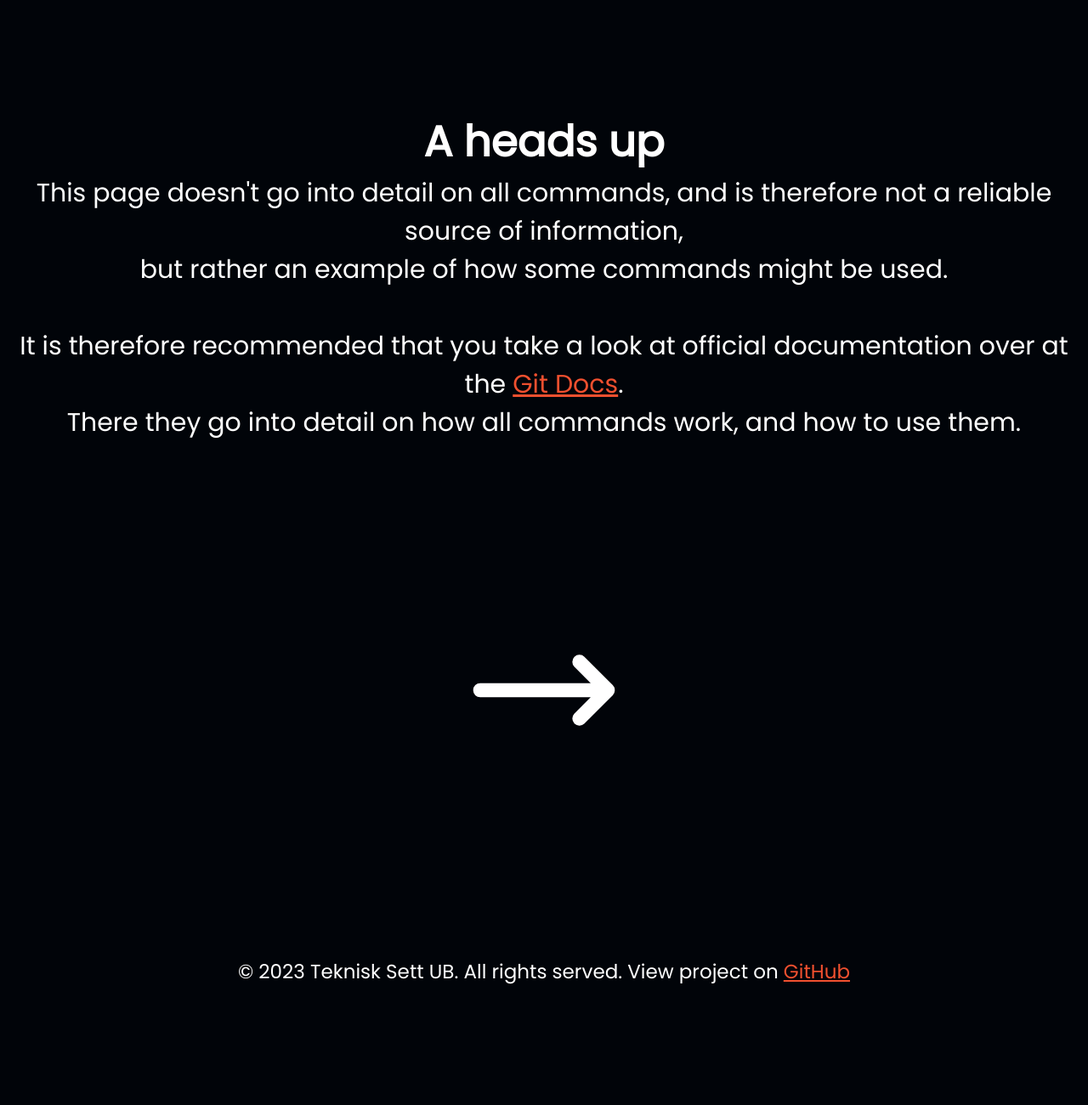
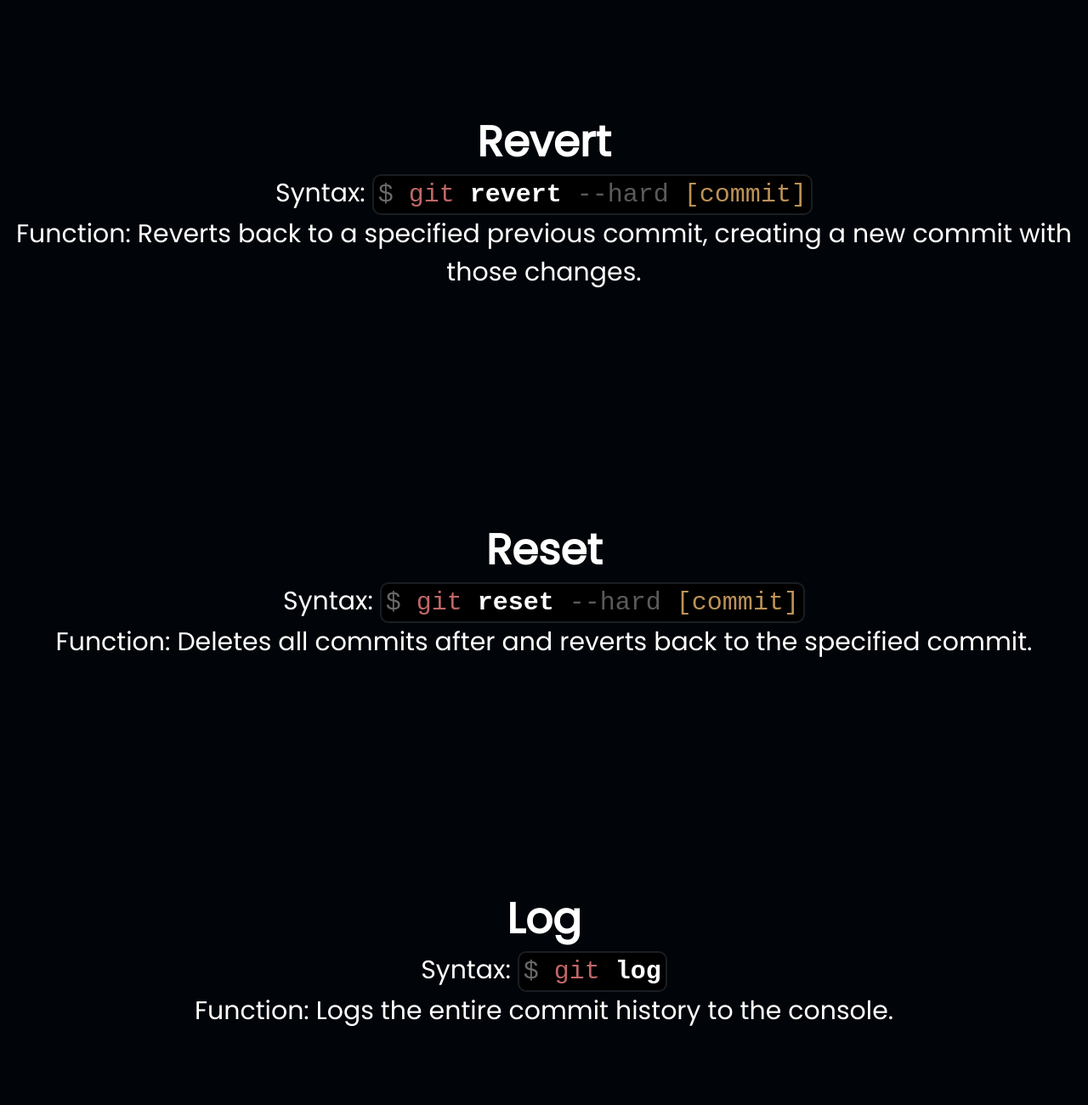
Before and after one commit to julianslatlem/teknisk-sett-git, a website: page pages/commands.html in a window 1280 px wide. Shown: the part 2560-3860 px from the top of the page at 85% size. Before the commit the page ends 3743 px from the top, so only its background shows below. Drawn offline with Linux system fonts and the light colour scheme.

Commit message:
Git revert tutorial

```diff
--- a/pages/commands.html
+++ b/pages/commands.html
@@ -91,6 +91,49 @@
 
         <div class="spacer-short"></div>
 
+        <div class="subtitle-small">Revert</div>
+        <div class="text">Syntax:
+            <code class="code-snippet">
+                <div class="code-snippet-bash">$&nbsp;</div>
+                <div class="code-snippet-git">git&nbsp;</div>
+                <div class="code-snippet-command">revert</div>
+                <div class="code-snippet-arg">&nbsp;--hard</div>
+                <div class="code-snippet-param">&nbsp;[commit]</div>
+            </code>
+            <br>
+            Function: Reverts back to a specified previous commit, creating a new commit with those changes.
+        </div>
+
+        <div class="spacer-short"></div>
+
+        <div class="subtitle-small">Reset</div>
+        <div class="text">Syntax:
+            <code class="code-snippet">
+                <div class="code-snippet-bash">$&nbsp;</div>
+                <div class="code-snippet-git">git&nbsp;</div>
+                <div class="code-snippet-command">reset</div>
+                <div class="code-snippet-arg">&nbsp;--hard</div>
+                <div class="code-snippet-param">&nbsp;[commit]</div>
+            </code>
+            <br>
+            Function: Deletes all commits after and reverts back to the specified commit.
+        </div>
+
+        <div class="spacer-short"></div>
+
+        <div class="subtitle-small">Log</div>
+        <div class="text">Syntax:
+            <code class="code-snippet">
+                <div class="code-snippet-bash">$&nbsp;</div>
+                <div class="code-snippet-git">git&nbsp;</div>
+                <div class="code-snippet-command">log</div>
+            </code>
+            <br>
+            Function: Logs the entire commit history to the console.
+        </div>
+
+        <div class="spacer-short"></div>
+
         <div class="subtitle-small">A heads up</div>
         <div class="text">
             This page doesn't go into detail on all commands, and is therefore not a reliable source of information,
```
Also changed, not shown: pages/tutorial.html (+29 -0 lines).
